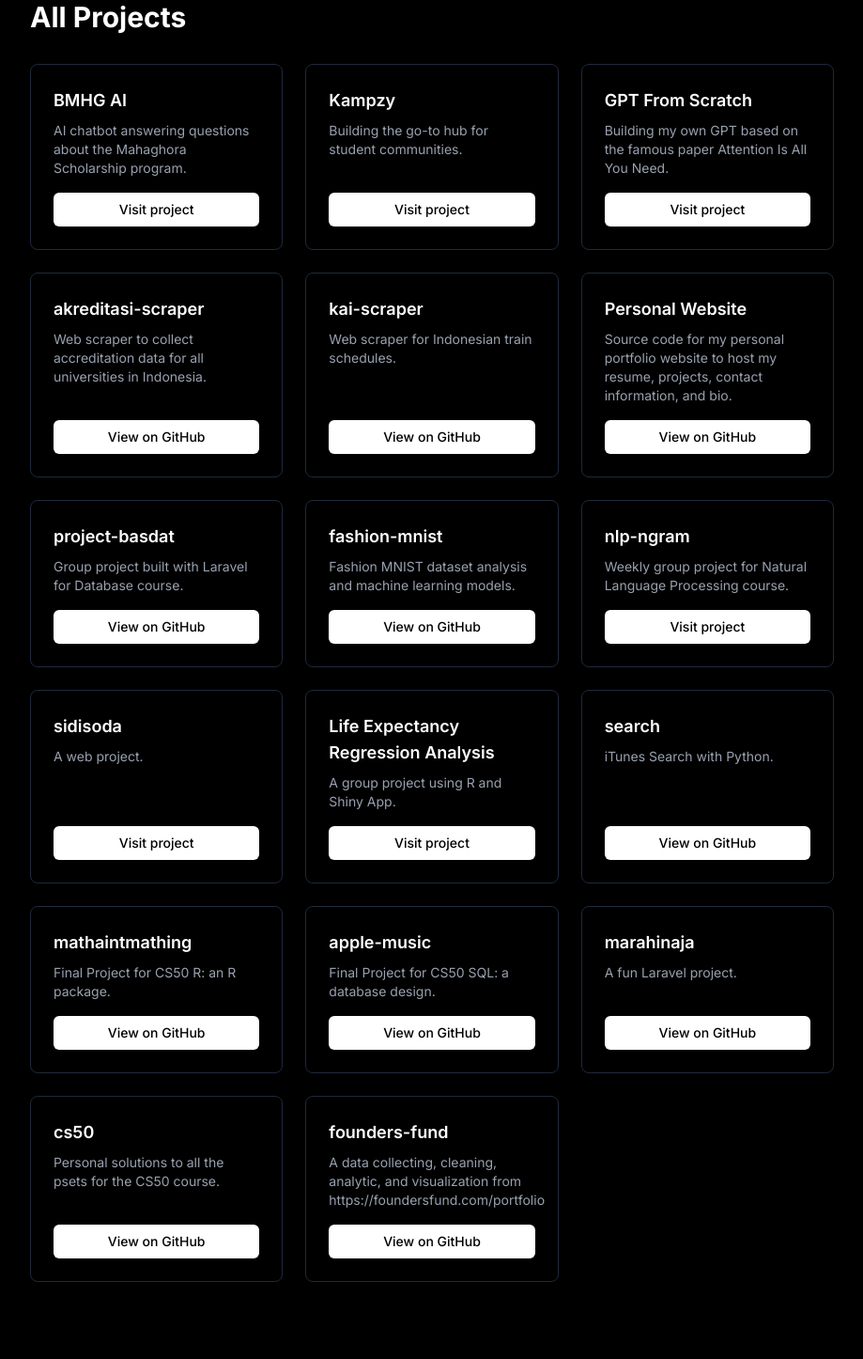
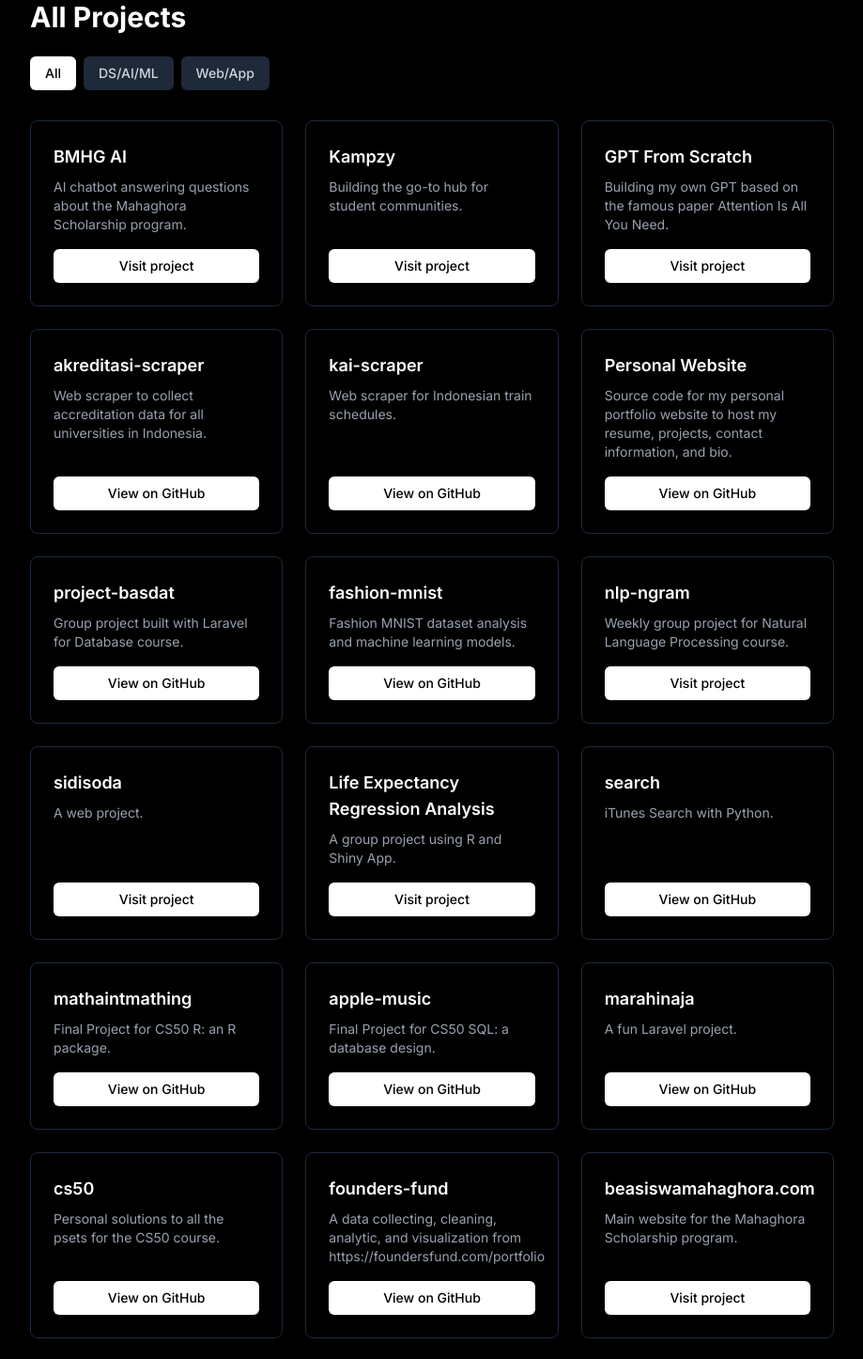
Before and after one commit to harvestwalukow/harvestwalukow.github.io, a Next.js app: page /projects in a window 1280 px wide. Shown: the part 80-1526 px from the top of the page at 94% size, without its empty margins (180-1099 px from the left). Built offline with nearby package versions, Linux system fonts and the light colour scheme.

Commit message:
feat: add filter in all projects section, add more bmhg projects

```diff
--- a/app/projects/page.tsx
+++ b/app/projects/page.tsx
@@ -1,6 +1,7 @@
 "use client";
 
 import Link from "next/link";
+import { useState } from "react";
 
 const projects = [
   {
@@ -8,102 +9,172 @@ const projects = [
     description:
       "AI chatbot answering questions about the Mahaghora Scholarship program.",
     url: "https://tanya.beasiswamahaghora.com",
+    category: "ds/ai/ml",
   },
   {
     title: "Kampzy",
     description: "Building the go-to hub for student communities.",
     url: "https://kampzy.com",
+    category: "web/app",
   },
   {
     title: "GPT From Scratch",
     description:
       "Building my own GPT based on the famous paper Attention Is All You Need.",
     url: "https://harvestwalukow.github.io/gpt/",
+    category: "ds/ai/ml",
   },
   {
     title: "akreditasi-scraper",
     description:
       "Web scraper to collect accreditation data for all universities in Indonesia.",
     url: "https://github.com/harvestwalukow/akreditasi-scraper",
+    category: "ds/ai/ml",
   },
   {
     title: "kai-scraper",
     description: "Web scraper for Indonesian train schedules.",
     url: "https://github.com/harvestwalukow/kai-scraper",
+    category: "ds/ai/ml",
   },
   {
     title: "Personal Website",
     description:
       "Source code for my personal portfolio website to host my resume, projects, contact information, and bio.",
     url: "https://github.com/harvestwalukow/harvestwalukow.github.io",
+    category: "web/app",
   },
   {
     title: "project-basdat",
     description: "Group project built with Laravel for Database course.",
     url: "https://github.com/harvestwalukow/project-basdat",
+    category: "web/app",
   },
   {
     title: "fashion-mnist",
     description: "Fashion MNIST dataset analysis and machine learning models.",
     url: "https://github.com/harvestwalukow/fashion-mnist",
+    category: "ds/ai/ml",
   },
   {
     title: "nlp-ngram",
     description: "Weekly group project for Natural Language Processing course.",
     url: "https://news-game.vercel.app",
+    category: "ds/ai/ml",
   },
   {
     title: "sidisoda",
     description: "A web project.",
     url: "https://sidisoda.vercel.app",
+    category: "web/app",
   },
   {
     title: "Life Expectancy Regression Analysis",
     description: "A group project using R and Shiny App.",
     url: "https://harvestwalukow.shinyapps.io/Kelompok5/",
+    category: "ds/ai/ml",
   },
   {
     title: "search",
     description: "iTunes Search with Python.",
     url: "https://github.com/harvestwalukow/search",
+    category: "ds/ai/ml",
   },
   {
     title: "mathaintmathing",
     description: "Final Project for CS50 R: an R package.",
     url: "https://github.com/harvestwalukow/mathaintmathing",
+    category: "ds/ai/ml",
   },
   {
     title: "apple-music",
     description: "Final Project for CS50 SQL: a database design.",
     url: "https://github.com/harvestwalukow/apple-music",
+    category: "ds/ai/ml",
   },
   {
     title: "marahinaja",
     description: "A fun Laravel project.",
     url: "https://github.com/harvestwalukow/marahinaja",
+    category: "web/app",
   },
   {
     title: "cs50",
     description: "Personal solutions to all the psets for the CS50 course.",
     url: "https://github.com/harvestwalukow/cs50",
+    category: "web/app",
   },
   {
     title: "founders-fund",
     description:
       "A data collecting, cleaning, analytic, and visualization from https://foundersfund.com/portfolio",
     url: "https://github.com/harvestwalukow/founders-fund",
+    category: "ds/ai/ml",
+  },
+  {
+    title: "beasiswamahaghora.com",
+    description: "Main website for the Mahaghora Scholarship program.",
+    url: "https://beasiswamahaghora.com",
+    category: "web/app",
+  },
+  {
+    title: "InsideBMHG",
+    description: "Internal tool for the Mahaghora Scholarship organization.",
+    url: "https://inside.beasiswamahaghora.com",
+    category: "web/app",
   },
 ];
 
 export default function ProjectsPage() {
+  const [selectedCategory, setSelectedCategory] = useState<string>("all");
+
+  const filteredProjects =
+    selectedCategory === "all"
+      ? projects
+      : projects.filter((project) => project.category === selectedCategory);
+
   return (
     <div className="max-w-4xl mx-auto px-5 py-16">
       <div className="mb-8">
         <h1 className="text-3xl font-bold text-white mt-4">All Projects</h1>
+
+        {/* Filter Toggle */}
+        <div className="mt-6 flex gap-2">
+          <button
+            onClick={() => setSelectedCategory("all")}
+            className={`px-4 py-2 rounded-md text-sm font-medium transition-colors ${
+              selectedCategory === "all"
+                ? "bg-white text-black"
+                : "bg-gray-800 text-gray-300 hover:bg-gray-700"
+            }`}
+          >
+            All
+          </button>
+          <button
+            onClick={() => setSelectedCategory("ds/ai/ml")}
+            className={`px-4 py-2 rounded-md text-sm font-medium transition-colors ${
+              selectedCategory === "ds/ai/ml"
+                ? "bg-white text-black"
+                : "bg-gray-800 text-gray-300 hover:bg-gray-700"
+            }`}
+          >
+            DS/AI/ML
+          </button>
+          <button
+            onClick={() => setSelectedCategory("web/app")}
+            className={`px-4 py-2 rounded-md text-sm font-medium transition-colors ${
+              selectedCategory === "web/app"
+                ? "bg-white text-black"
+                : "bg-gray-800 text-gray-300 hover:bg-gray-700"
+            }`}
+          >
+            Web/App
+          </button>
+        </div>
       </div>
 
       <div className="grid grid-cols-1 md:grid-cols-2 lg:grid-cols-3 gap-6">
-        {projects.map((project, index) => (
+        {filteredProjects.map((project, index) => (
           <div
             key={index}
             className="border border-gray-800 rounded-lg p-6 hover:border-gray-700 transition-colors flex flex-col"
```
